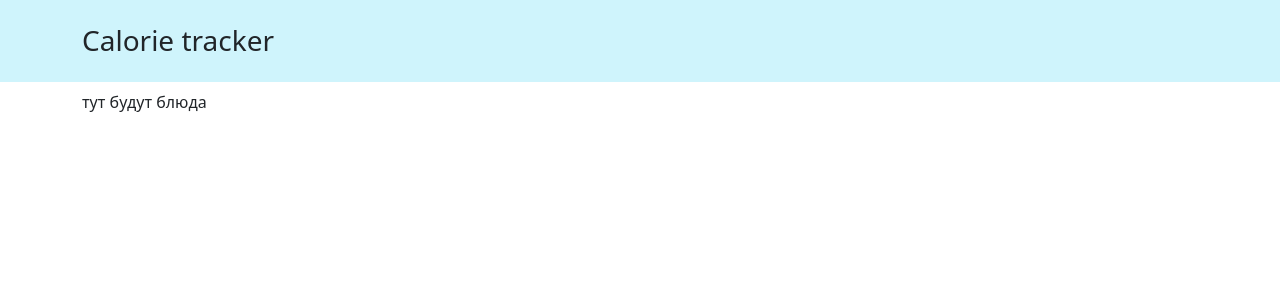
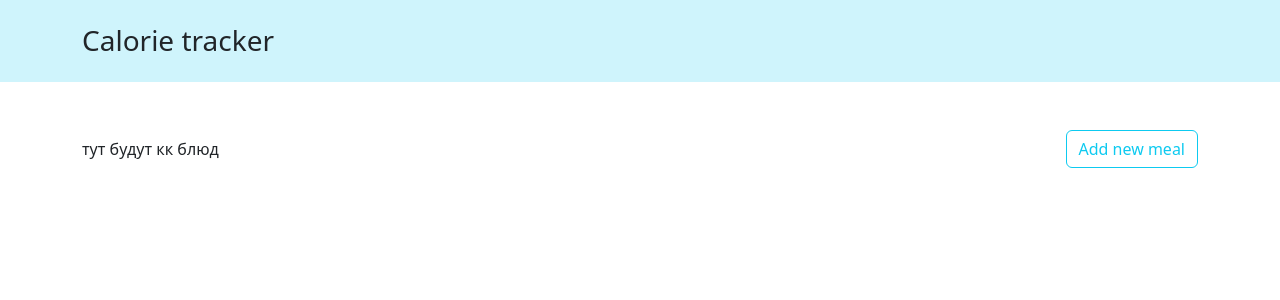
Before and after one commit to Nelli-meow/homework-66, a React (Vite) app: page / in a window 1280 px wide. Shown: the top 300 px of the page. Built offline with nearby package versions, Linux system fonts and the light colour scheme.

Commit message:
Created a button component to display the form for adding a dish

```diff
--- a/package.json
+++ b/package.json
@@ -15,7 +15,8 @@
     "axios": "^1.7.7",
     "bootstrap": "^5.3.3",
     "react": "^18.3.1",
-    "react-dom": "^18.3.1"
+    "react-dom": "^18.3.1",
+    "react-router-dom": "^6.27.0"
   },
   "devDependencies": {
     "@eslint/js": "^9.13.0",
--- a/src/App.tsx
+++ b/src/App.tsx
@@ -1,11 +1,15 @@
 import './App.css'
 import MainPage from './containers/MainPage/MainPage.tsx';
+import { Route, Routes } from 'react-router-dom';
 
 const App = () => {
 
   return (
     <>
       <MainPage/>
+      <Routes>
+        <Route path="*" exact component={<p className="text-center m-5">Page is not found :(</p>} />
+      </Routes>
     </>
   )
 };
--- /dev/null
+++ b/src/components/AddButton/AddButton.tsx
@@ -0,0 +1,15 @@
+import * as React from 'react';
+
+
+
+const AddButton: React.FC = () => {
+
+
+  return (
+    <button type='button' className="btn btn-outline-info">
+      Add new meal
+    </button>
+  );
+};
+
+export default AddButton;
--- a/src/containers/MainPage/MainPage.tsx
+++ b/src/containers/MainPage/MainPage.tsx
@@ -1,4 +1,5 @@
 import * as React from 'react';
+import AddButton from '../../components/AddButton/AddButton.tsx';
 
 const MainPage = () => {
   return (
@@ -8,9 +9,11 @@ const MainPage = () => {
           <h3 className="py-4">Calorie tracker</h3>
         </div>
       </div>
-      <div className="container">
-        тут будут блюда
+      <div className="container d-flex align-items-center justify-content-between mt-5">
+        тут будут кк блюд
+        <AddButton />
       </div>
+
     </>
   );
 };
--- a/src/main.tsx
+++ b/src/main.tsx
@@ -2,9 +2,12 @@ import { StrictMode } from 'react'
 import { createRoot } from 'react-dom/client'
 import App from './App.tsx'
 import 'bootstrap/dist/css/bootstrap.min.css';
+import { BrowserRouter } from 'react-router-dom';
 
 createRoot(document.getElementById('root')!).render(
   <StrictMode>
-    <App />
+    <BrowserRouter>
+      <App />
+    </BrowserRouter>
   </StrictMode>,
 )
```
Also changed, not shown: 1 other file (tests, documents, lock files or other folders).
